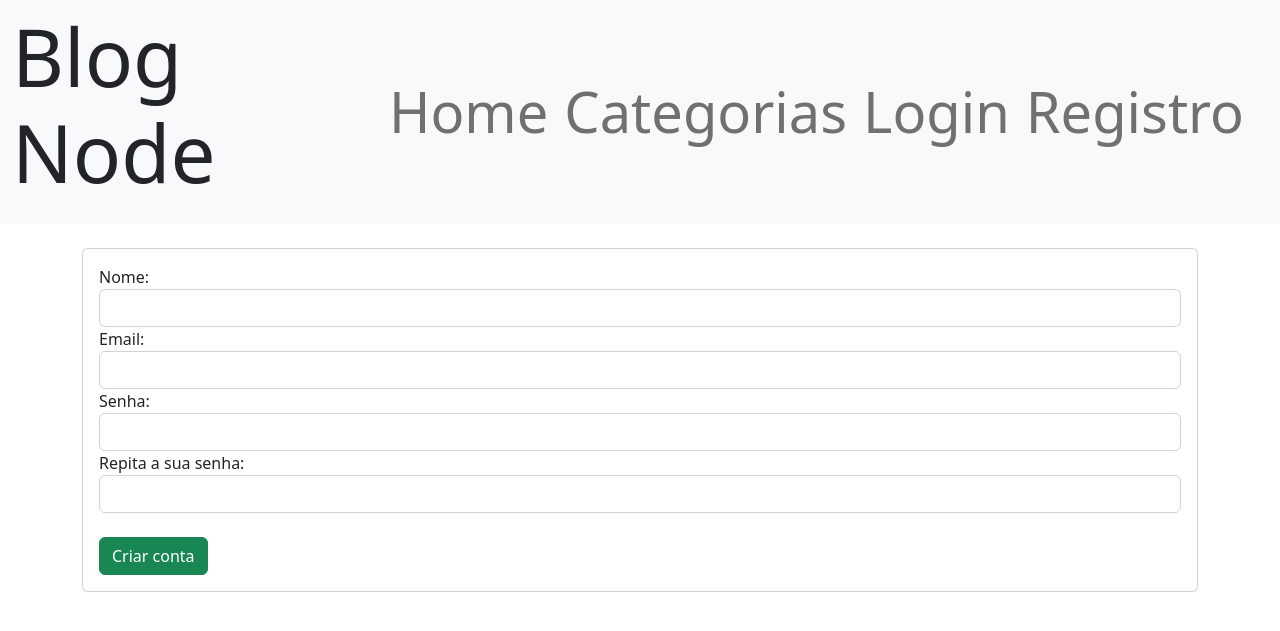
After one commit to GabrielBursi/blog-node, a Node server app: page /registro in a window 1280 px wide. The commit adds this page. Shown: the top 631 px of the page. Run offline with Node 20, Linux system fonts and the light colour scheme; some libraries are stand-ins or nearby versions.

Commit message:
criando model de usuarios e a pagina de criar conta

```diff
--- a/app.js
+++ b/app.js
@@ -12,6 +12,7 @@ import flash from 'connect-flash';
 
 import routerAdm from "./routes/admin.js";
 import routerPosts from "./routes/posts.js";
+import routerUser from './routes/user.js';
 
 import ModelPostagens from './models/Postagens.js';
 import ModelCategoria from './models/Categoria.js';
@@ -96,6 +97,7 @@ const app = express()
     //!Rotas Das paginas
     app.use('/admin', routerAdm)
     app.use('/posts', routerPosts)
+    app.use('/registro', routerUser)
 
 //!
 
--- /dev/null
+++ b/routes/user.js
@@ -0,0 +1,30 @@
+import express from 'express';
+
+
+
+const router = express.Router()
+
+router.get('/', (req, res) => {
+    res.render('users/registro')
+})
+
+router.post('/registro', (req, res) => {
+    const errors = []
+    const senha = req.body.senha
+
+    if(senha.length < 6){
+        errors.push({erro: 'Senha pequena, mínimo de caracteres: 6'})
+    }
+
+    if(senha !== req.body.senha2){
+        errors.push({erro: 'Senhas diferentes'})
+    }
+
+    if(errors.length > 0){
+        res.render('users/registro', {errors})
+    }else{
+
+    }
+})
+
+export default router;
--- a/views/home.handlebars
+++ b/views/home.handlebars
@@ -10,7 +10,7 @@
 <h2>Postagens:</h2>
 
 {{#each postagens}}
-<div class="card">
+<div class="card mb-4">
     <div class="card-body">
         <h3>{{titulo}}</h3>
         <p>{{descricao}}</p>
--- a/views/partials/_navbar.handlebars
+++ b/views/partials/_navbar.handlebars
@@ -13,7 +13,7 @@
                     <a class="nav-link mr-10" href="/">Login</a>
                 </li>
                 <li class="nav-item display-4 ">
-                    <a class="nav-link mr-10" href="/">Registro</a>
+                    <a class="nav-link mr-10" href="/registro">Registro</a>
                 </li>
             </ul>
 
--- /dev/null
+++ b/views/users/registro.handlebars
@@ -0,0 +1,20 @@
+{{#each errors}}
+    <div class="alert alert-danger">{{erro}}</div>
+{{else}}
+
+{{/each}}
+<div class="card">
+    <div class="card-body">
+        <form action="/registro/registro" method="post">
+            <label for="nome">Nome:</label>
+            <input type="text" name="nome" id="nome" class="form-control" required>
+            <label for="email">Email:</label>
+            <input type="email" name="email" id="email" class="form-control" required>
+            <label for="senha">Senha:</label>
+            <input type="password" name="senha" id="senha" class="form-control" required>
+            <label for="senha2">Repita a sua senha:</label>
+            <input type="password" name="senha2" id="senha2" class="form-control" required>
+            <button type="submit" class="btn btn-success mt-4">Criar conta</button>
+        </form>
+    </div>
+</div>
```
Also changed, not shown: models/Usuario.js (added, +26 -0 lines).
